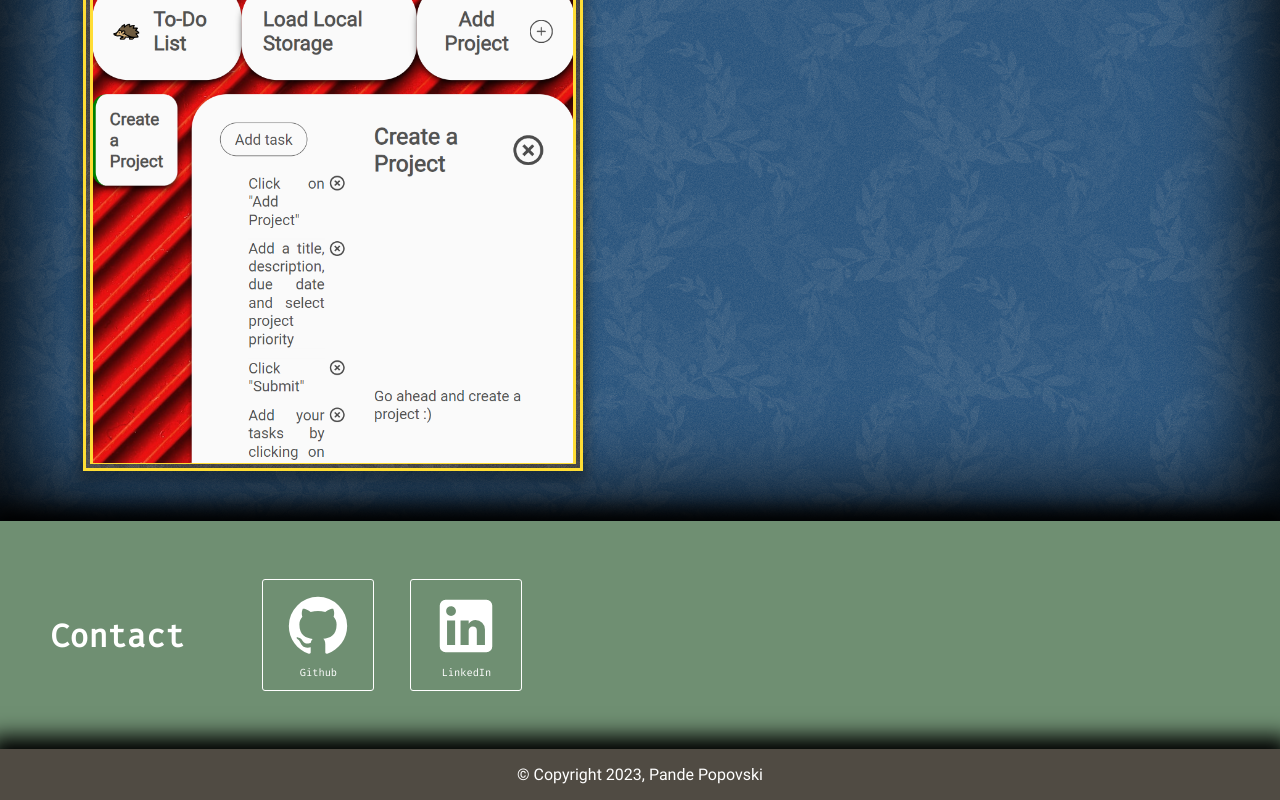
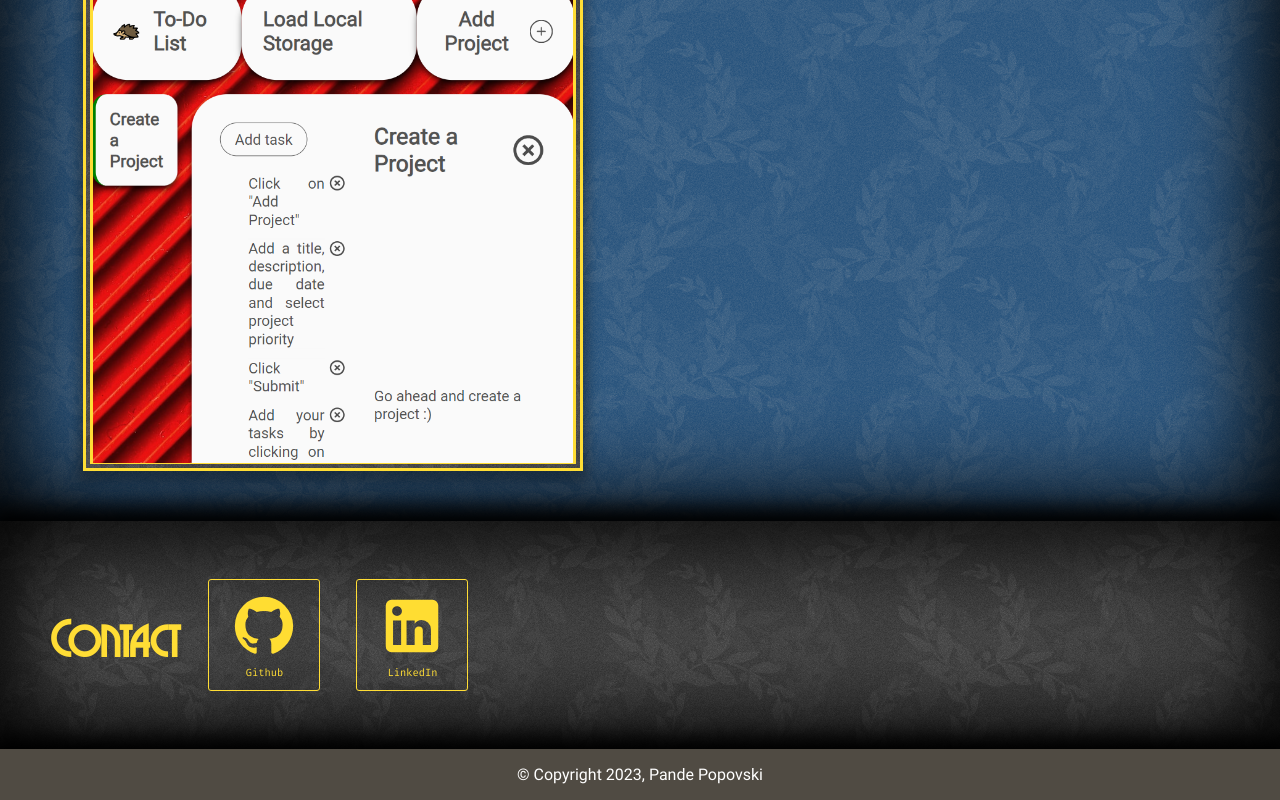
Before and after one commit to Duesenberg/personal-portfolio, a React (Create React App) app: page / in a window 1280 px wide. Shown: the part 3333-4133 px from the top of the page. Built offline with nearby package versions, Linux system fonts and the light colour scheme.

Commit message:
Change contact section style

```diff
--- a/src/index.js
+++ b/src/index.js
@@ -8,6 +8,7 @@ import './style/header.scss';
 import './style/banner.scss';
 import './style/about.scss';
 import './style/projects.scss';
+import './style/contact.scss';
 
 const root = ReactDOM.createRoot(document.getElementById('root'));
 root.render(
--- /dev/null
+++ b/src/style/contact.scss
@@ -0,0 +1,69 @@
+@font-face {
+  font-family: 'Grenadier';
+  src: url('../fonts/GrenadierNF.ttf');
+}
+
+section.contact {
+  .contact-wrapper {
+    background-color: #3a3a3a;
+    background-image: url('../images/leaves-texture.png');
+    padding: 50px;
+    display: flex;
+    justify-content: start;
+    align-items: center;
+    gap: 20px;
+    box-shadow: 0px -3px 20px 10px black,
+                inset 0px 0px 100px 20px black;
+
+    h1.contact-title {
+      color: rgb(255, 221, 53);
+      font-family: 'Grenadier';
+      font-size: 3rem;
+      margin-bottom: 25px;
+    }
+
+
+    a {
+      margin: 8px;
+      min-width: 100px;
+      height: 100px;
+      padding: 5px;
+      display: flex;
+      flex-direction: column;
+      gap: 5px;
+      align-items: center;
+      justify-content: center;
+      cursor: pointer;
+      border: 1px solid rgb(255, 221, 53);
+      border-radius: 3px;
+      transition-property: filter, min-width, height, margin;
+      transition-duration: 0.5s;
+      text-decoration: none;
+
+      img {
+        width: 70px;
+        height: auto;
+        filter: #{"invert(100%) sepia(48%) saturate(4878%) hue-rotate(326deg) brightness(103%) contrast(103%)"};
+      }
+
+      p {
+        font-family: 'FiraCode';
+        font-size: .65rem;
+        color: rgb(255, 221, 53);
+        padding: 0;
+        margin: 0;
+      }
+
+      &:hover {
+        min-width: 116px;
+        height: 116px;
+        margin: 0;
+
+        p {
+          font-weight: 700;
+          font-size: 0.7rem;
+        }
+      }
+    }
+  }
+}
--- a/src/style/style.scss
+++ b/src/style/style.scss
@@ -38,72 +38,6 @@ body {
   flex: 1;
 }
 
-section.contact {
-  .contact-wrapper {
-    background-color: #6F8F72;
-    padding: 50px;
-    display: flex;
-    justify-content: start;
-    align-items: center;
-    gap: 20px;
-    box-shadow: 0px -3px 20px 10px black;
-
-    h1.contact-title {
-      color: white;
-      font-family: 'FiraCode';
-      font-size: 2rem;
-      margin-bottom: 25px;
-      margin-right: 50px;
-    }
-
-
-    a {
-      margin: 8px;
-      min-width: 100px;
-      height: 100px;
-      padding: 5px;
-      display: flex;
-      flex-direction: column;
-      gap: 5px;
-      align-items: center;
-      justify-content: center;
-      cursor: pointer;
-      background-color: transparent;
-      border: 1px solid white;
-      border-radius: 3px;
-      transition-property: filter, min-width, height, margin;
-      transition-duration: 0.5s;
-      text-decoration: none;
-
-      img {
-        width: 70px;
-        height: auto;
-        filter: #{"invert()"};
-      }
-
-      p {
-        font-family: 'FiraCode';
-        font-size: .65rem;
-        color: white;
-        padding: 0;
-        margin: 0;
-      }
-
-      &:hover {
-        filter: #{"invert()"};
-        min-width: 116px;
-        height: 116px;
-        margin: 0;
-
-        p {
-          font-weight: 700;
-          font-size: 0.7rem;
-        }
-      }
-    }
-  }
-}
-
 footer.footer {
   display: flex;
   justify-content: center;
```
